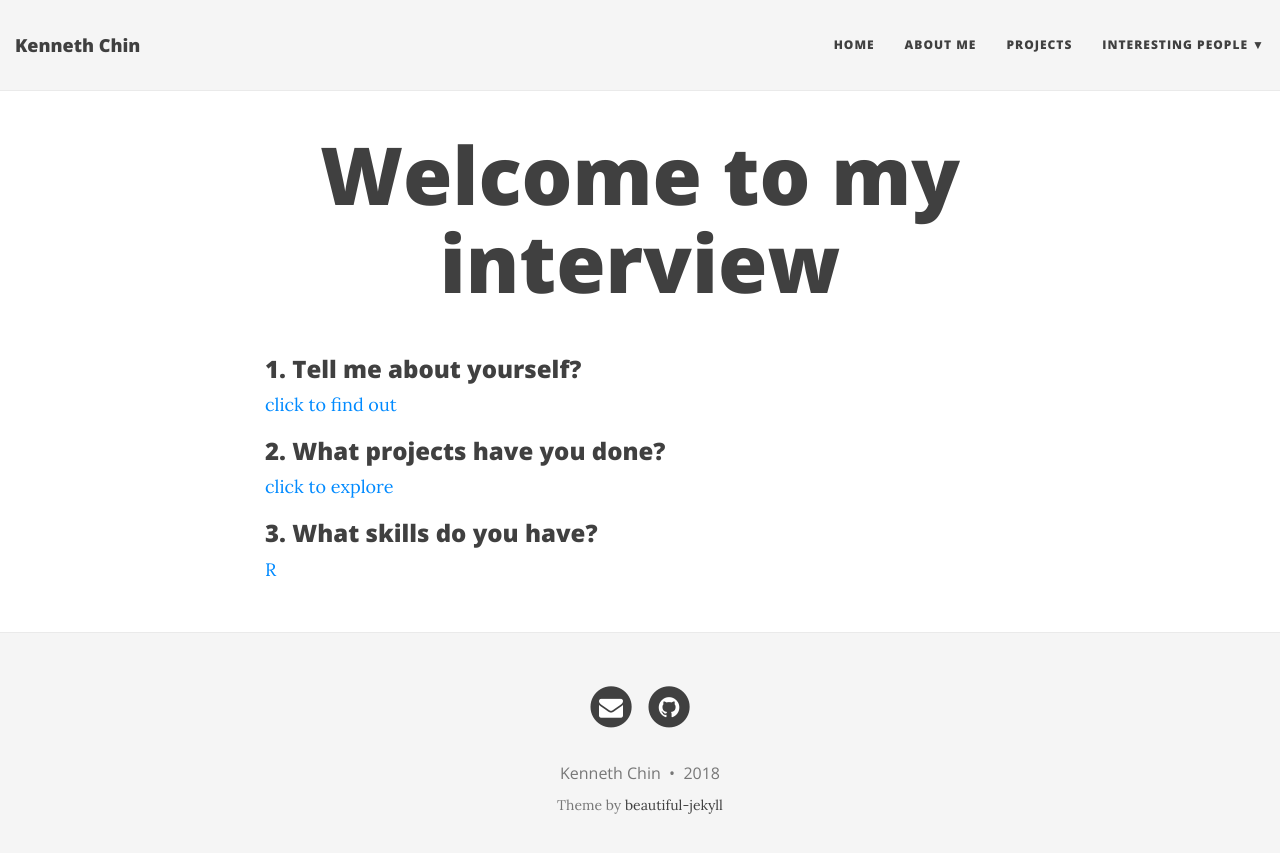
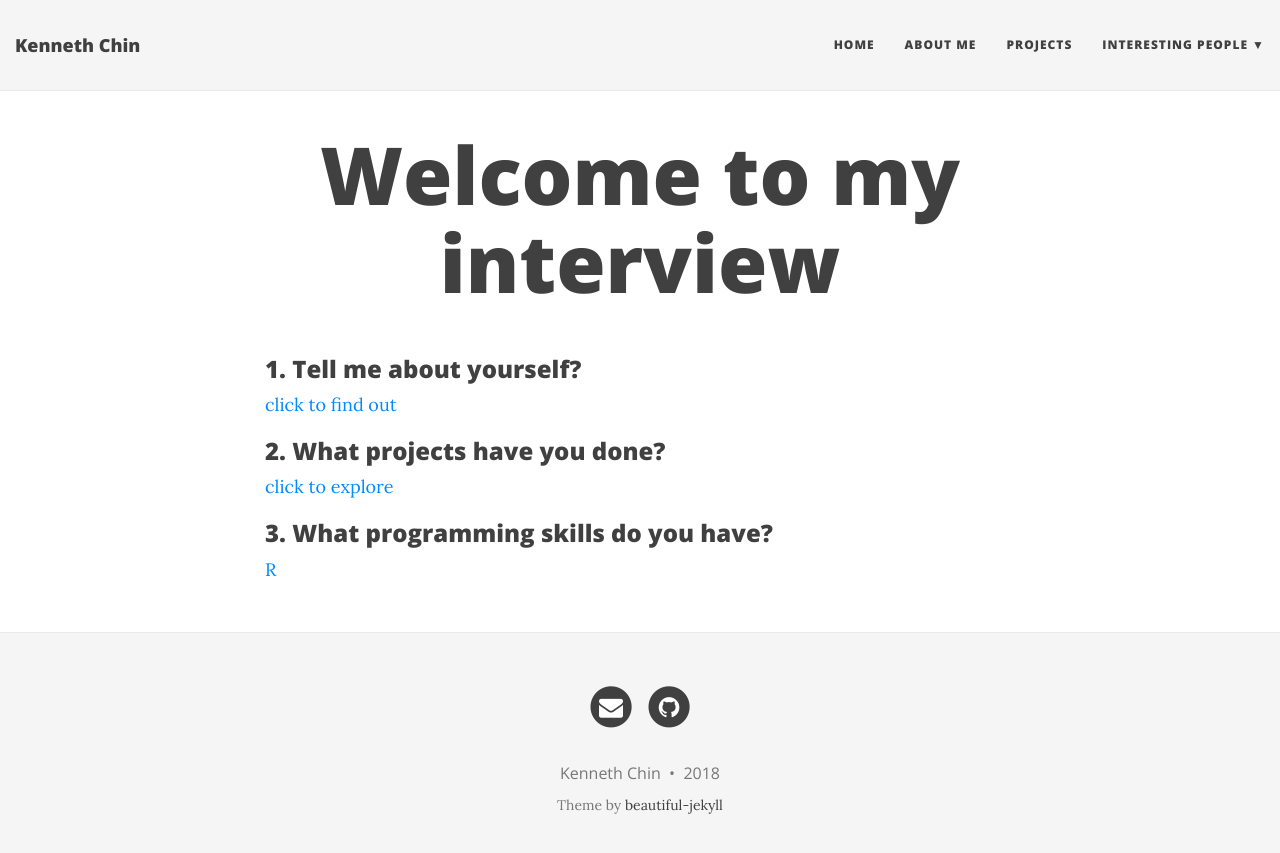
Before and after one commit to kennchin/kennchin.github.io, a Jekyll site: the page built from index.html, in a window 1280 px wide. Shown: the top 853 px of the page. Built offline with Jekyll 4.4.1, drawn with Linux system fonts in a browser that asks for light colours; nearby versions of some CDN libraries; the list of posts is cut into pages by our own code.

Commit message:
Update index.html

```diff
--- a/index.html
+++ b/index.html
@@ -8,5 +8,5 @@
     <a href="https://kennchin.github.io/aboutme/">click to find out</a>
     <h3>2. What projects have you done? </h3>
     <a href="http://kennchin.github.io/Projects/"> click to explore</a>
-    <h3>3. What skills do you have? </h3>
-    <a href="http://kennchin.github.io/R_codes/"> R</a>
+    <h3>3. What programming skills do you have? </h3>
+    <a href="https://github.com/kennchin/R_codes"> R</a>
```
